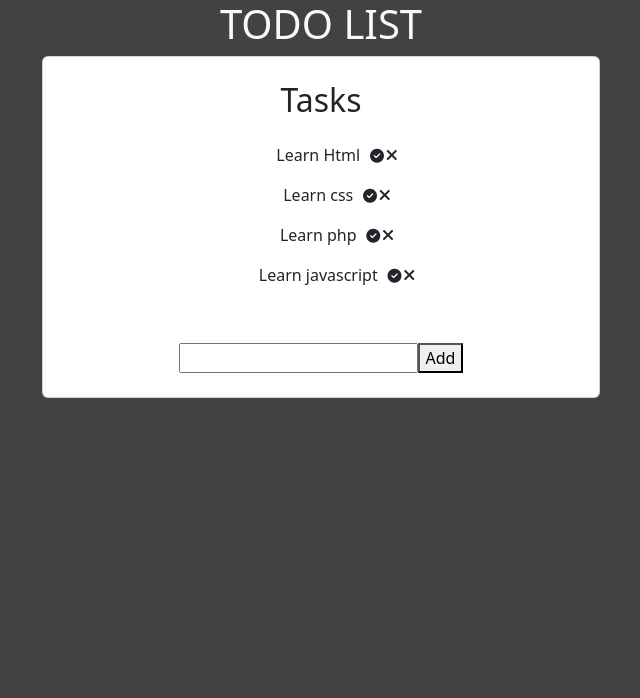
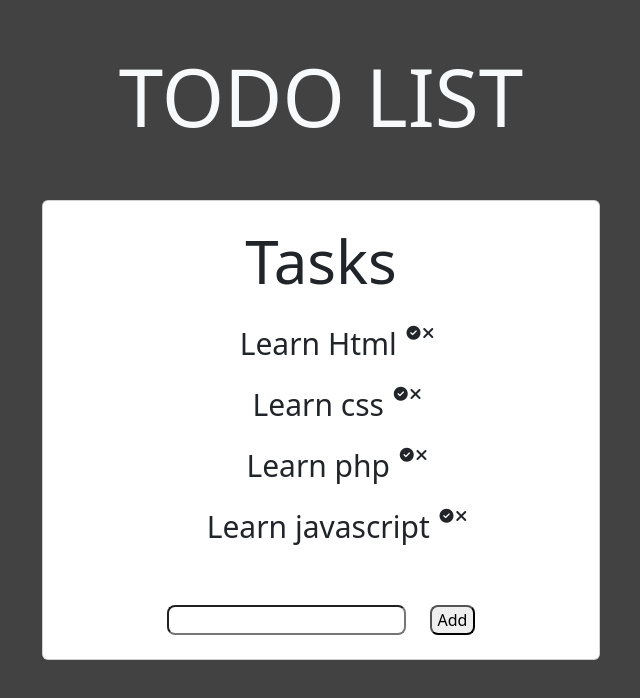
Before and after one commit to LucaRanieri96/vue-todolist, a plain HTML site: page index.html in a window 1280 px wide. Shown: the whole page, without its empty margins (319-959 px from the left). Drawn offline with nearby package versions, Linux system fonts and the light colour scheme.

Commit message:
add some style pt2

```diff
--- a/assets/css/style.css
+++ b/assets/css/style.css
@@ -6,3 +6,20 @@ body{
 .barred {
     text-decoration: line-through;
 }
+h1 {
+    font-size: 80px;
+}
+h2 {
+    font-size: 60px;
+}
+p{
+    font-size: 30px;
+}
+
+i:hover {
+    cursor: pointer;
+}
+input,
+button {
+    border-radius: 0.5rem;
+}
--- a/index.html
+++ b/index.html
@@ -16,7 +16,7 @@
 <body>
   <div id="app">
     <header>
-      <h1 class="text-light text-center">{{title}}</h1>
+      <h1 class="text-light text-center py-5">{{title}}</h1>
     </header>
     <main class="text-center">
       <div class="container d-flex justify-content-center">
@@ -44,8 +44,8 @@
           </div>
           <div class="add_tasks my-4">
             <input type="text" v-model.trim="newTask" @keyup.enter="addTasks()">
-            <button class="btn-light" @click="addTasks()">Add</button>
-            <div class="alert alert-danger mt-2" role="alert" v-if="error"><strong>{{error}}</strong></div>
+            <button class="ms-4" @click="addTasks()">Add</button>
+            <div class="alert alert-danger mt-4" role="alert" v-if="error"><strong>{{error}}</strong></div>
           </div>
 
         </div>
```
